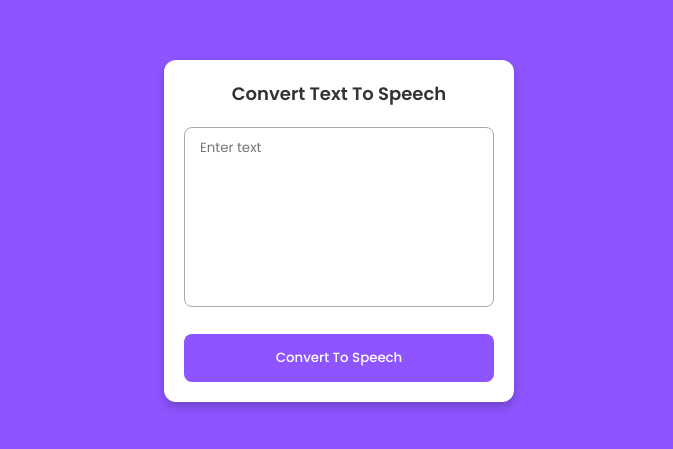
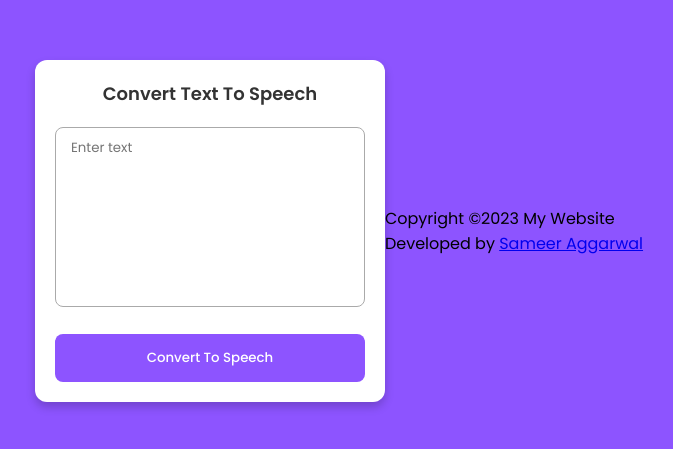
Before and after one commit to Sameer-Agg/text_to_voice, a plain HTML site: page index.html in a window 1280 px wide. Shown: the part 169-618 px from the top of the page, without its empty margins (301-974 px from the left). Drawn offline with Linux system fonts and the light colour scheme.

Commit message:
index.html

```diff
--- a/index.html
+++ b/index.html
@@ -13,6 +13,10 @@
         <textarea placeholder="Enter text"></textarea>
         <button>Convert To Speech</button>
     </div>
+    <footer>
+        <p>Copyright ©2023 My Website</p>
+        <p>Developed by <a href="https://www.linkedin.com/in/sameer-aggarwal-560009252">Sameer Aggarwal</a></p>
+      </footer>
     <script src="script.js"></script>
 </body>
 </html>
```
